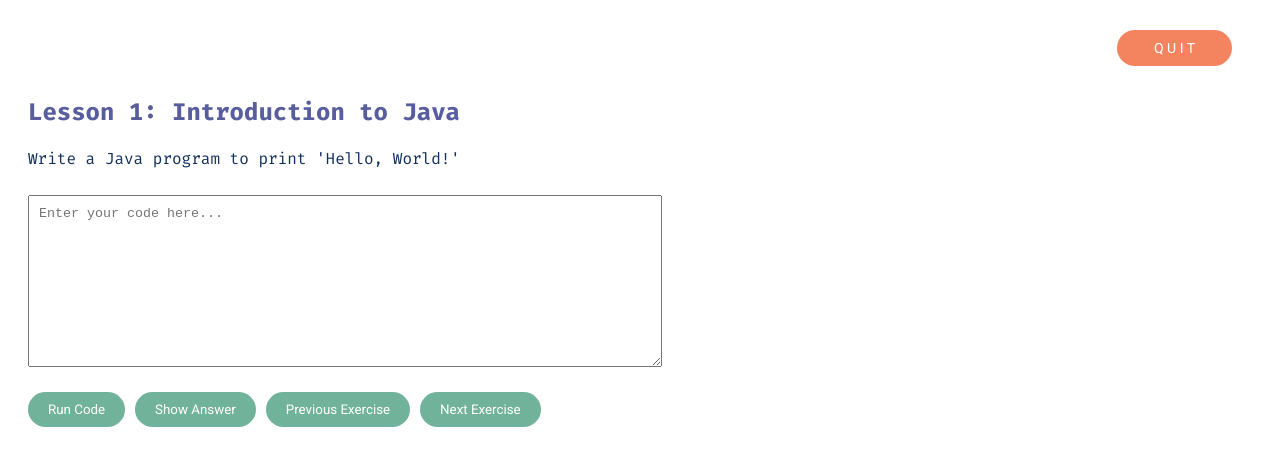
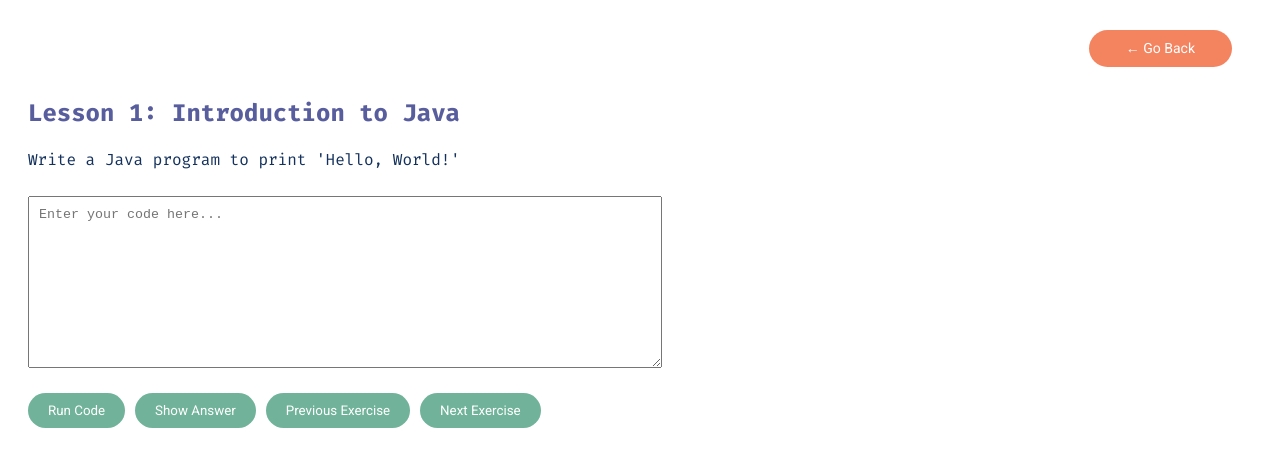
Before and after one commit to Fortniter90/2024_S2_-W201A-_CodeOdyssey, a React (Create React App) app in the folder my-app/: page / in a window 1280 px wide. Shown: the top 466 px of the page. Built offline with nearby package versions, Linux system fonts and the light colour scheme; a web font is replaced by a local one.

Commit message:
Adding Button Component Files
Changed title of quit button to match UI design.

```diff
--- a/my-app/src/pages/TestSystem.js
+++ b/my-app/src/pages/TestSystem.js
@@ -83,7 +83,7 @@ function TestSystem() {
     <div className="test-system">
       {/* Quit button and header */}
         <div className="header">
-            <button className="quit-button" onClick={handleQuit}>Q U I T</button>
+            <button className="quit-button" onClick={handleQuit}>&#x2190;      Go Back</button>
             </div>
       {/* Displays the current question */}
       <h2>Lesson 1: Introduction to Java</h2>
```
Also changed, not shown: my-app/src/components/PastTestButton.css (added), my-app/src/components/PastTestButton.js (added), my-app/src/components/TestButton.css (added), my-app/src/components/TestButton.js (added).
